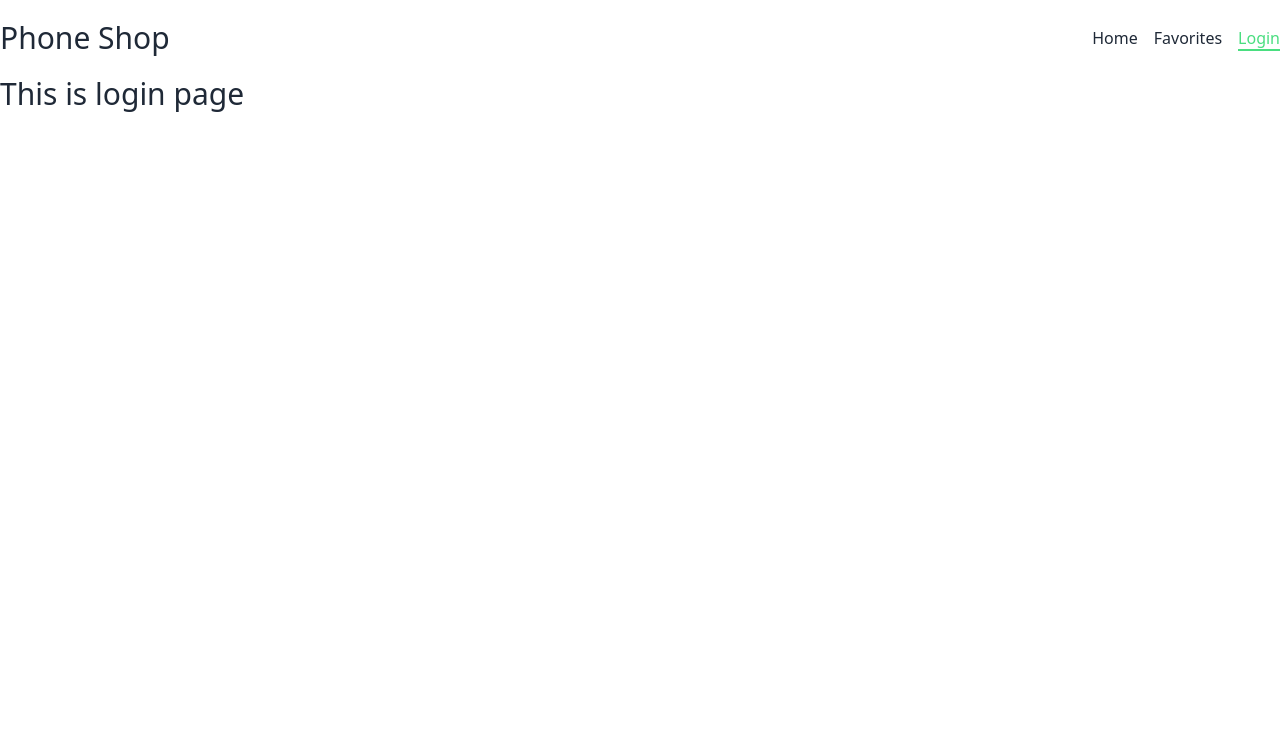
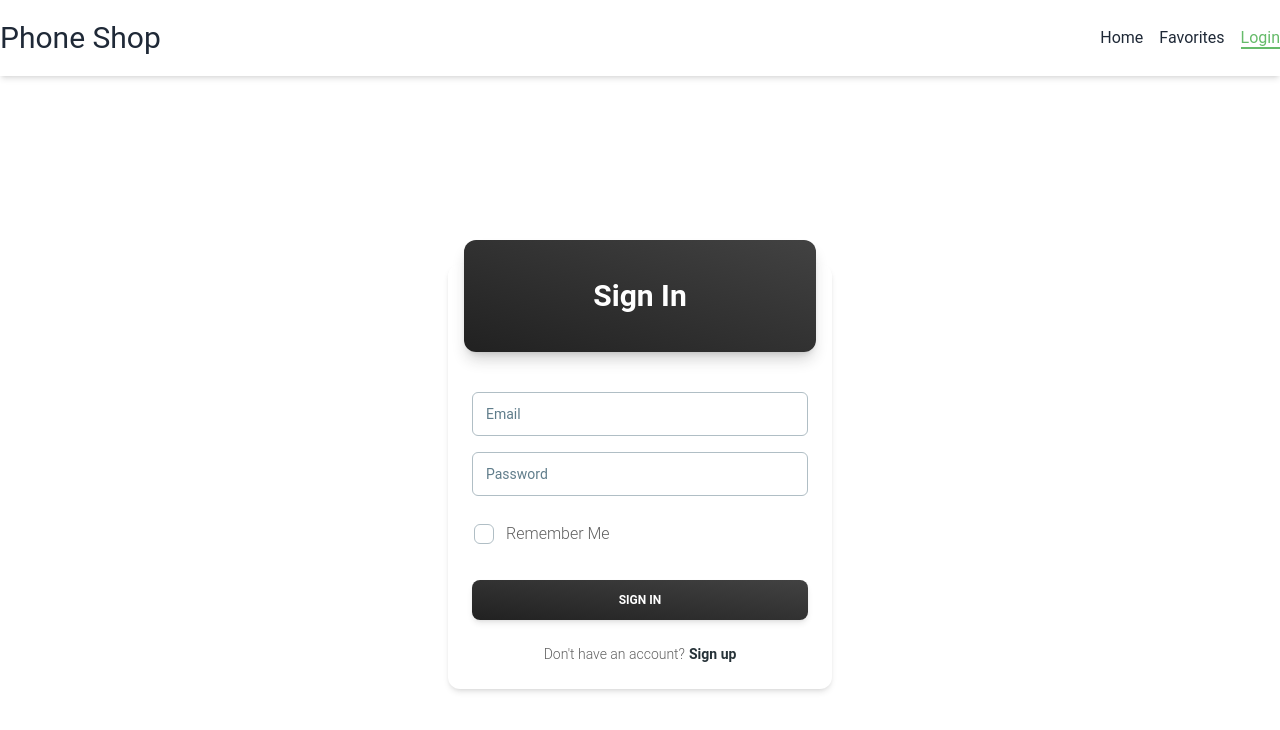
Before and after one commit to ahammadabdullah/phone-shop, a React (Vite) app: page /login in a window 1280 px wide. Shown: the top 730 px of the page. Built offline with nearby package versions, Linux system fonts and the light colour scheme.

Commit message:
login added

```diff
--- a/package.json
+++ b/package.json
@@ -10,6 +10,7 @@
     "preview": "vite preview"
   },
   "dependencies": {
+    "@material-tailwind/react": "^2.1.2",
     "localforage": "^1.10.0",
     "match-sorter": "^6.3.1",
     "react": "^18.2.0",
--- a/src/Components/Header/Navbar/Navbar.jsx
+++ b/src/Components/Header/Navbar/Navbar.jsx
@@ -4,7 +4,7 @@ import Logo from "./Logo";
 const Navbar = () => {
   return (
     <div>
-      <nav className="flex items-center justify-between py-5">
+      <nav className="flex items-center justify-between py-5 shadow-md">
         <Logo></Logo>
         <ul className="flex gap-4">
           <li>
--- /dev/null
+++ b/src/Components/Login/LoginCard.jsx
@@ -0,0 +1,50 @@
+import {
+  Card,
+  CardHeader,
+  CardBody,
+  CardFooter,
+  Typography,
+  Input,
+  Checkbox,
+  Button,
+} from "@material-tailwind/react";
+
+export function LoginCard() {
+  return (
+    <Card className="w-96">
+      <CardHeader
+        variant="gradient"
+        color="gray"
+        className="mb-4 grid h-28 place-items-center"
+      >
+        <Typography variant="h3" color="white">
+          Sign In
+        </Typography>
+      </CardHeader>
+      <CardBody className="flex flex-col gap-4">
+        <Input label="Email" size="lg" />
+        <Input label="Password" size="lg" />
+        <div className="-ml-2.5">
+          <Checkbox label="Remember Me" />
+        </div>
+      </CardBody>
+      <CardFooter className="pt-0">
+        <Button variant="gradient" fullWidth>
+          Sign In
+        </Button>
+        <Typography variant="small" className="mt-6 flex justify-center">
+          Don&apos;t have an account?
+          <Typography
+            as="a"
+            href="#signup"
+            variant="small"
+            color="blue-gray"
+            className="ml-1 font-bold"
+          >
+            Sign up
+          </Typography>
+        </Typography>
+      </CardFooter>
+    </Card>
+  );
+}
--- a/src/Layout/MainLayout.jsx
+++ b/src/Layout/MainLayout.jsx
@@ -3,7 +3,7 @@ import Navbar from "../Components/Header/Navbar/Navbar";
 
 const MainLayout = () => {
   return (
-    <div>
+    <div className="max-w-[1280px] mx-auto">
       <Navbar />
       <Outlet />
     </div>
--- a/src/Pages/Login/Login.jsx
+++ b/src/Pages/Login/Login.jsx
@@ -1,7 +1,9 @@
+import { LoginCard } from "../../Components/Login/LoginCard";
+
 const Login = () => {
   return (
-    <div>
-      <h3 className="text-3xl">This is login page</h3>
+    <div className="flex items-center justify-center h-screen">
+      <LoginCard />
     </div>
   );
 };
--- a/tailwind.config.js
+++ b/tailwind.config.js
@@ -1,9 +1,11 @@
 /* eslint-disable no-undef */
 /** @type {import('tailwindcss').Config} */
-export default {
-  content: ["./index.html", "./src/**/*.{js,ts,jsx,tsx}"],
+const withMT = require("@material-tailwind/react/utils/withMT");
+
+module.exports = withMT({
+  content: ["./index.html", "./src/**/*.{vue,js,ts,jsx,tsx}"],
   theme: {
     extend: {},
   },
   plugins: [require("daisyui")],
-};
+});
```
Also changed, not shown: 1 other file (tests, documents, lock files or other folders).
